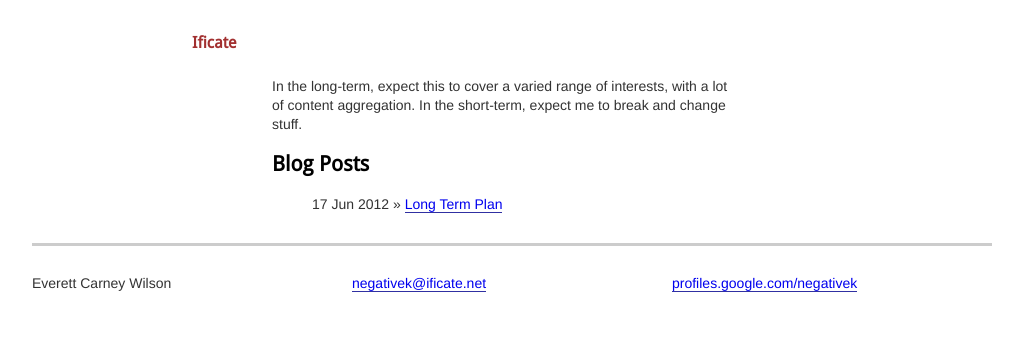
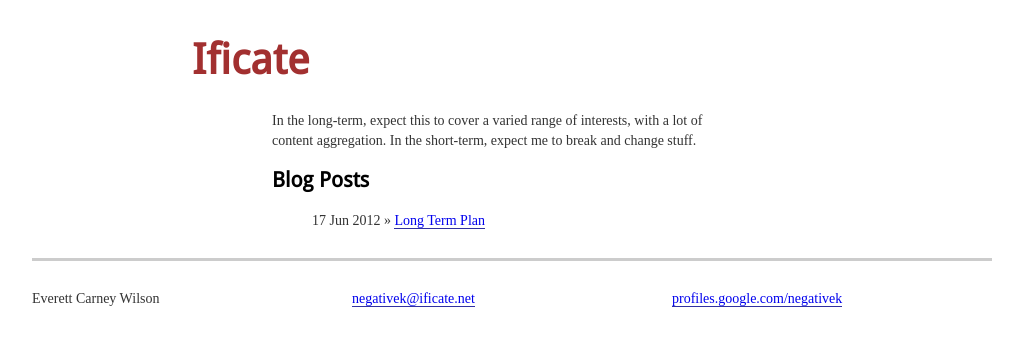
Before and after one commit to emarchak/ificateJekyll, a Jekyll site: the page built from index.html, in a window 1280 px wide. Shown: the top 346 px of the page, without its empty margins (128-1151 px from the left). Built offline with Jekyll 4.4.1, drawn with Linux system fonts in a browser that asks for light colours; some web fonts are replaced; Markdown is read by kramdown in place of the engine named in the settings.

Commit message:
Switch main font. Embiggen header h1.

```diff
--- a/css/screen.css
+++ b/css/screen.css
@@ -20,7 +20,7 @@
 body
 {
   color:#333;
-  font-family: helvetica, arial, sans-serif;
+  font-family: 'Inika', serif;
   font-size:87.5%;   /* 16px * 0.875 = 14px */
   line-height: 137.5%; /* 16px * 1.375  = 22px */
 }
@@ -94,7 +94,7 @@ header, footer
 
 
 header h1{
-  font-size:1.142em;
+  font-size:300%;
 }
 
 header h1 a, header h1 a:visited
```
